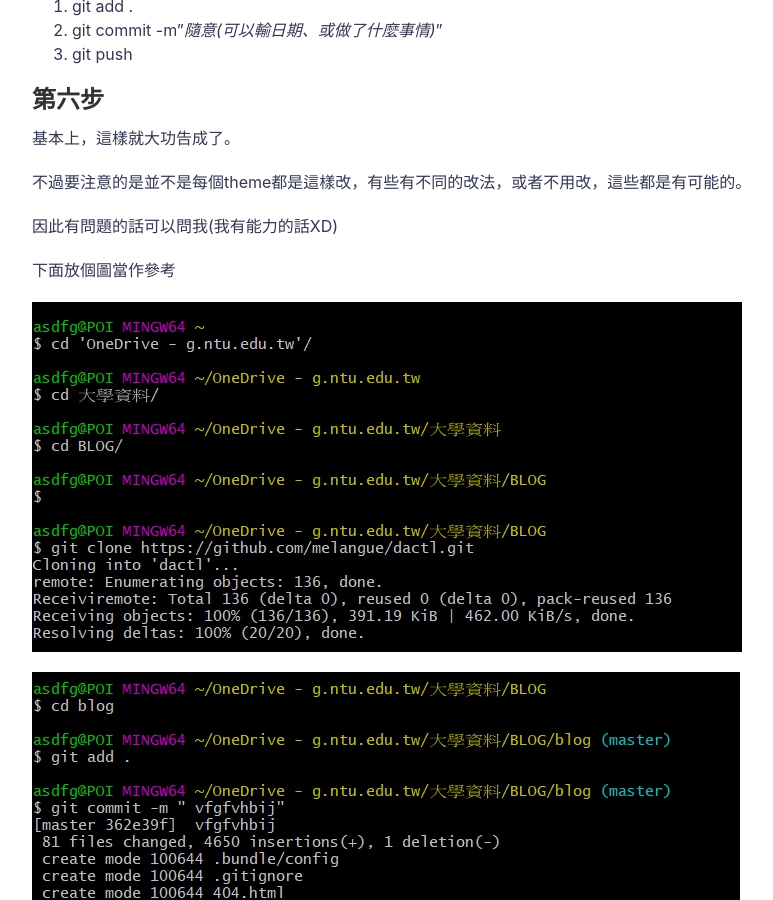
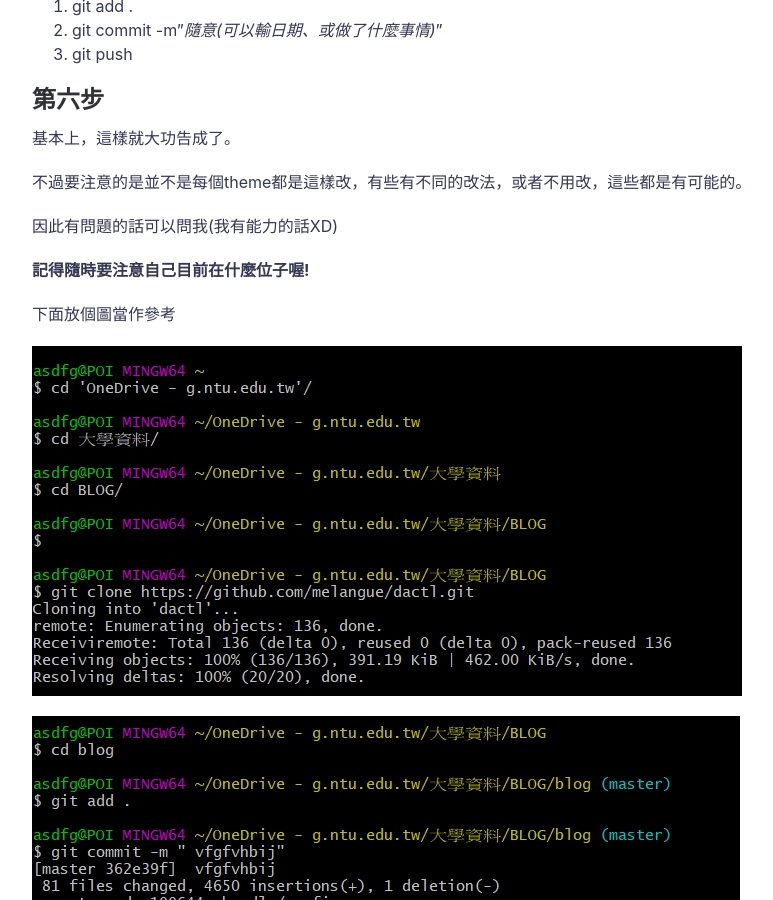
Before and after one commit to poi0905/blog, a Jekyll site: the page built from _posts/2020-07-02-githubpagetutorial.md, in a window 1280 px wide and 900 px high, scrolled down 2267 px. Shown: the whole window, without its empty margins (188-961 px from the left). Built offline with Jekyll 4.4.1, drawn with Linux system fonts in a browser that asks for light colours; comment, search, counter and statistics services are not loaded.

Commit message:
2020/7/2

```diff
--- a/_posts/2020-07-02-githubpagetutorial.md
+++ b/_posts/2020-07-02-githubpagetutorial.md
@@ -78,6 +78,8 @@ url: "https://poi0905.github.io"
 
 因此有問題的話可以問我(我有能力的話XD)
 
+**記得隨時要注意自己目前在什麼位子喔!**
+
 下面放個圖當作參考
 
 ![image](https://raw.githubusercontent.com/poi0905/blog/master/assets/img/posts/2.jpg)
```
